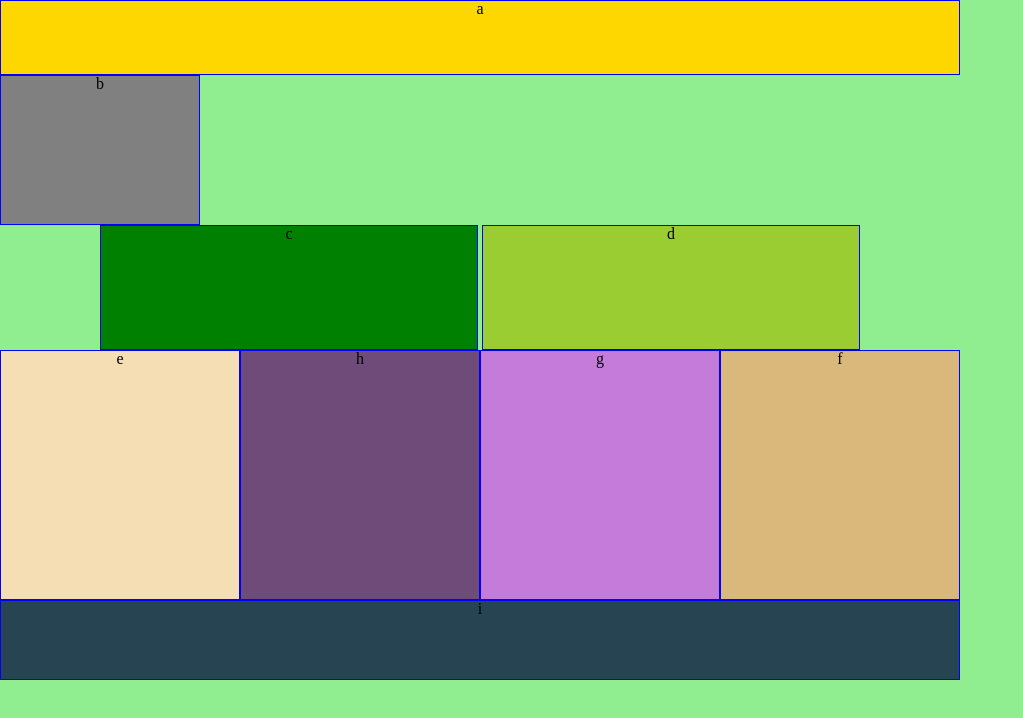
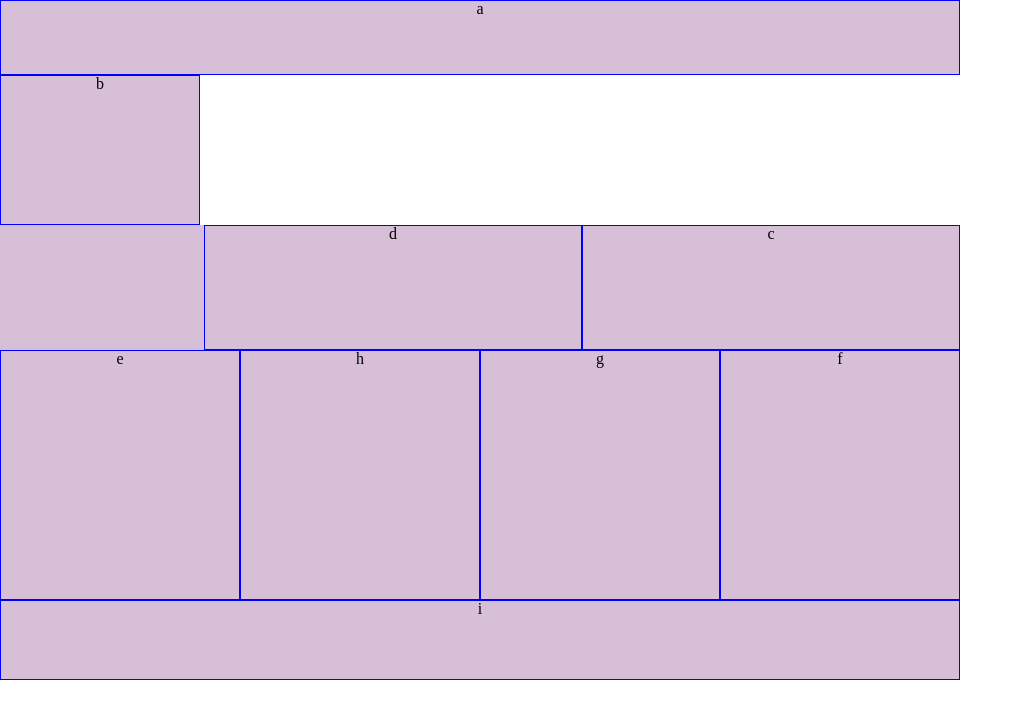
Before and after one commit to qaisw96/lab-01, a plain HTML site: page index.html in a window 1280 px wide. Shown: the whole page, without its empty margins (0-1023 px from the left). Drawn offline with Linux system fonts and the light colour scheme.

Commit message:
css colors

```diff
--- a/css/base.css
+++ b/css/base.css
@@ -8,7 +8,6 @@ body, html {
 
 @media screen and (min-width:768px)  {
     body {
-      background-color: lightgreen;
       width: 960px ;
     }
 
@@ -23,7 +22,12 @@ body, html {
         float: right;
     }
 
+
+    #cdContainer{
+    }
+
     #c,  #d {
+        float: right;
         display: inline-block;
         width: 378px;
         height: 200px;
@@ -33,11 +37,13 @@ body, html {
 
 
     #ef, #gh {
+        width: 180px;
         clear: both;
         display: inline;
 
-/*         width: 10%;
- */    }
+     }
+
+
 
 
 
--- a/css/layout.css
+++ b/css/layout.css
@@ -11,46 +11,39 @@ header {
 
 main #b {
     height: 150px;
-    background-color: gray;
 
 }
 
 
 main #cdContainer #c {
     height: 125px;
-    background-color: green;
 }
 
 main #cdContainer #d {
     height: 125px;
-    background-color: yellowgreen;
 }
 
 
 #efghContainer #ef #e {
     float: left;
-    background-color: wheat;
     width: 240px;
     height: 250px;
 }
 
 #efghContainer #ef #f {
     float: right;
-    background-color: rgb(218, 184, 123);
     width: 240px;
     height: 250px;
 }
 
 #efghContainer #gh #g {
     float: right;
-    background-color: rgb(196, 123, 218);
     width: 240px;
     height: 250px;
 }
 
 #efghContainer #gh #h {
     float: right;
-    background-color: rgb(110, 75, 121);
     width: 240px;
     height: 250px;
 }
--- a/css/theme.css
+++ b/css/theme.css
@@ -0,0 +1,3 @@
+div, header, footer {
+    background-color: thistle;
+}
```
